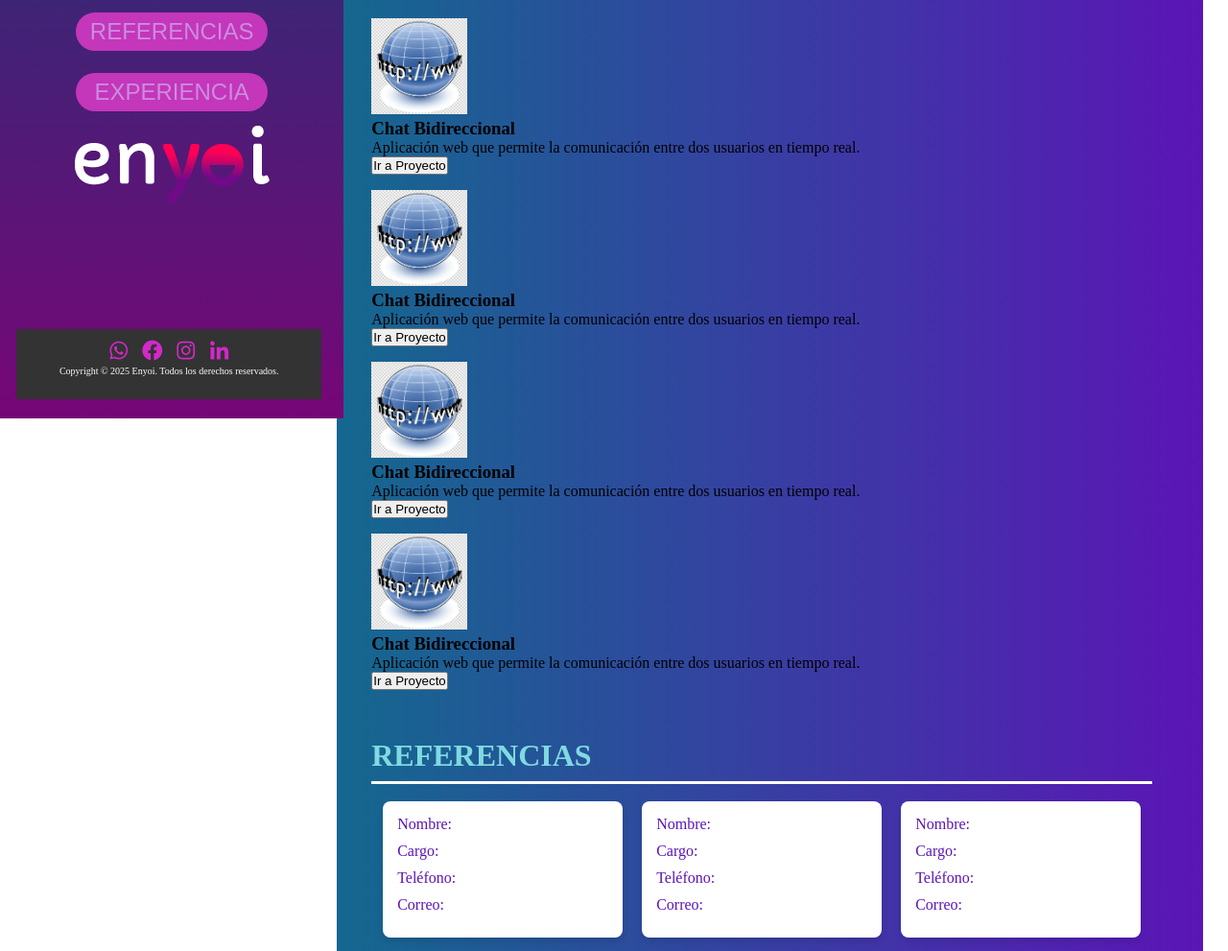
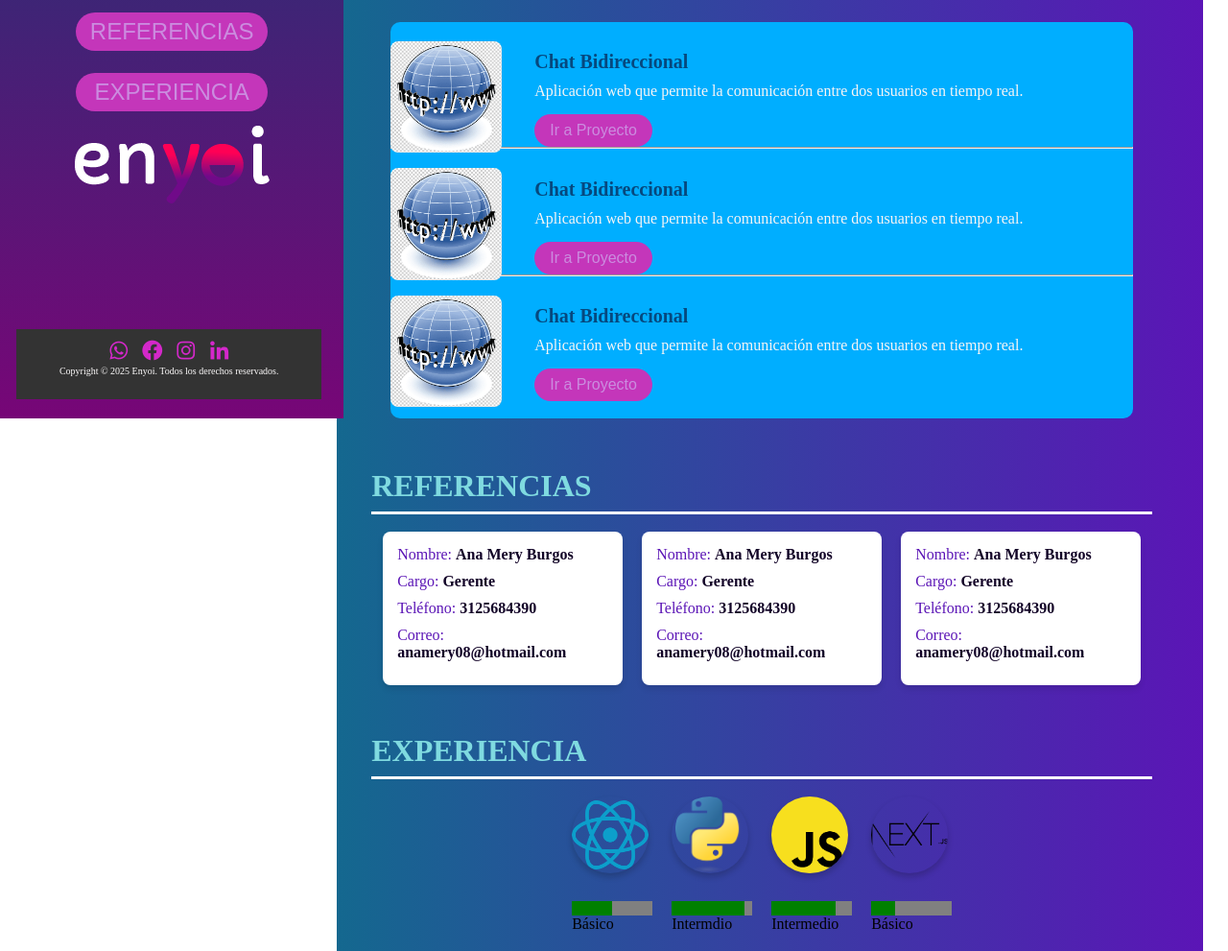
Before and after one commit to Andref-og22/miportafolio-enyoi, a plain HTML site: page index.html in a window 1280 px wide. Shown: the part 364-1355 px from the top of the page at 96% size. Drawn offline with nearby package versions, Linux system fonts and the light colour scheme.

Commit message:
Modificacion de ultimo momento

```diff
--- a/Scripts/script.js
+++ b/Scripts/script.js
@@ -5,20 +5,9 @@ document.addEventListener('DOMContentLoaded', function() {
             event.preventDefault();
             const targetSection = document.querySelector(this.querySelector('a').getAttribute('href'));
             window.scrollTo({
-                top: targetSection.offsetTop - 20, // Ajuste para un pequeño espacio superior
+                top: targetSection.offsetTop - 20,
                 behavior: 'smooth'
             });
         });
     });
-
-    // Ajuste automático de los cuadros de los proyectos
-    function ajustarProyectos() {
-        const proyectos = document.querySelectorAll('.card-projects');
-        proyectos.forEach(proyecto => {
-            proyecto.style.height = 'auto'; // Ajustar la altura automáticamente
-        });
-    }
-
-    // Llamar a la función para ajustar proyectos
-    ajustarProyectos();
-});
+})
--- a/Styles/right.css
+++ b/Styles/right.css
@@ -43,17 +43,58 @@ body > .right-container {
     text-align: justify;
 }
 
-.container-img-card img {
-    width: 100px;
-    height: 100px;
-    margin-top: 1rem;
+
+
+#section-projects .container-projects .container-cards {
+    display: flex;
+    justify-content: space-between;
+    gap: 20px;
+    flex-wrap: wrap;
+    margin: 20px;
+    background-color: rgb(0, 174, 255);
+    border-radius: 10px;
 }
 
-.card-projects-uno .card-reference-dos .card-reference-tres .card-reference-cuatro{
-    width: 250px;
-    background-color: white;
-    padding: 15px;
-    border-width: 8px;
+.container-projects .container-cards .container-img-card img {
+    width: 15%;
+    height: auto;
+    border-radius: 8px;
+    margin-top: 20px;
+}
+
+.container-projects .container-cards .container-description-card h3 {
+    font-size: 1.25rem;
+    font-weight: bold;
+    color: rgb(6, 72, 126);
+    margin-top: 10px;
+}
+
+.card-projects .container-description-card p {
+    font-size: 1rem;
+    color: rgb(248, 245, 245);
+    margin-top: 10px;
+}
+
+.card-projects .container-description-card {
+    margin-left: 150px;
+    margin-top: -120px;
+}
+.card-projects .boton-proyecto-uno button {
+    background-color: #c436ba;
+    color: rgb(203, 140, 223);
+    padding: 8px 16px;
+    font-size: 1rem;
+    border: none;
+    border-radius: 20px;
+    cursor: pointer;
+    margin-top: 15px;
+    padding-bottom: -12px 0;
+}
+
+.card-projects .boton-proyecto-uno button:hover {
+    background-color: #0e7696;
+    color: rgb(209, 38, 209);
+    transform: scale(1.1);
 }
 
 
@@ -80,6 +121,12 @@ body > .right-container {
     margin-bottom: 10px;
 }
 
+.card-reference-uno span, .card-reference-dos span, .card-reference-tres span {
+    font-size: 1rem;
+    color: rgb(18, 3, 39);
+    font-weight: bold;
+}
+
 /*Estilo para las card de experiencia*/
 .container-experience {
     display: flex;
@@ -90,10 +137,18 @@ body > .right-container {
 
 /* Estilos para las imágenes de la sección de experiencia */
 .section-experience .container-experience .card-experience img {
-    width: 80px;  /* Establecer un tamaño adecuado para las imágenes */
+    width: 80px;
     height: 80px;
-    object-fit: contain; /* Asegura que la imagen mantenga su aspecto sin distorsionarse */
-    border-radius: 50%;  /* Dar un borde redondeado a las imágenes */
-    box-shadow: 0 4px 6px rgba(0, 0, 0, 0.2); /* Añadir sombra para mayor estilo */
+    object-fit: contain;
+    border-radius: 50%;
+    box-shadow: 0 4px 6px rgba(12, 8, 8, 0.2);
     margin-bottom: 15px;
 }
+
+progress {
+    width: 100%;
+    height: 15px;
+    border-radius: 10px;
+    margin-top: 10px;
+    background-color: rgb(209, 38, 209);
+}
--- a/index.html
+++ b/index.html
@@ -66,7 +66,7 @@
                         <br>
                         <div class="container-cards">
 
-                            <div class="card-projects-uno">
+                            <div class="card-projects">
                                 <div class="container-img-card">
                                     <img src="Assets/Images/image2.png" alt="">
                                 </div>
@@ -77,8 +77,9 @@
                                 </p>
                                 <a class="boton-proyecto-uno" href="https://andref-og22.github.io/proyectito/"><button>Ir a Proyecto</button></a>
                                 </div>
-                            <div class="card-projects-dos">
-                                    <div class="container-img-card">
+                                <hr>
+                            <div class="card-projects">
+                                <div class="container-img-card">
                                         <img src="Assets/Images/image2.png" alt="">
                                     </div>
                                     <div class="container-description-card">
@@ -88,7 +89,8 @@
                                 </p>
                                 <a class="boton-proyecto-uno" href="https://andref-og22.github.io/proyectito/"><button>Ir a Proyecto</button></a>
                                 </div>
-                            <div class="card-projects-tres">
+                                <hr>
+                            <div class="card-projects">
                                     <div class="container-img-card">
                                         <img src="Assets/Images/image2.png" alt="">
                                     </div>
@@ -99,17 +101,6 @@
                                 </p>
                                 <a class="boton-proyecto-uno" href="https://andref-og22.github.io/proyectito/"><button>Ir a Proyecto</button></a>
                                 </div>
-                            <div class="card-projects-cuatro">
-                                <div class="container-img-card">
-                                        <img src="Assets/Images/image2.png" alt="">
-                                    </div>
-                                    <div class="container-description-card">
-                                        <h3>Chat Bidireccional</h3>
-                                    <p>
-                                        Aplicación web que permite la comunicación entre dos usuarios en tiempo real.
-                                    </p>
-                                    <a class="boton-proyecto-uno" href="https://andref-og22.github.io/proyectito/"><button>Ir a Proyecto</button></a>
-                                </div>
                             </div>
                         </div>
                         <br>
@@ -119,22 +110,22 @@
                     <br>
                     <div class="card-references">
                         <div class="card-reference-uno">
-                            <p>Nombre: <span></span></p>
-                            <p>Cargo: <span></span></p>
-                            <p>Teléfono: <span></span></p>
-                            <p>Correo: <span></span></p>
+                            <p>Nombre: <span>Ana Mery Burgos</span></p>
+                            <p>Cargo: <span>Gerente</span></p>
+                            <p>Teléfono: <span>3125684390</span></p>
+                            <p>Correo: <span>anamery08@hotmail.com</span></p>
                         </div>
                         <div class="card-reference-dos">
-                            <p>Nombre: <span></span></p>
-                            <p>Cargo: <span></span></p>
-                            <p>Teléfono: <span></span></p>
-                            <p>Correo: <span></span></p>
+                            <p>Nombre: <span>Ana Mery Burgos</span></p>
+                            <p>Cargo: <span>Gerente</span></p>
+                            <p>Teléfono: <span>3125684390</span></p>
+                            <p>Correo: <span>anamery08@hotmail.com</span></p>
                         </div>
                         <div class="card-reference-tres">
-                            <p>Nombre: <span></span></p>
-                            <p>Cargo: <span></span></p>
-                            <p>Teléfono: <span></span></p>
-                            <p>Correo: <span></span></p>
+                            <p>Nombre: <span>Ana Mery Burgos</span></p>
+                            <p>Cargo: <span>Gerente</span></p>
+                            <p>Teléfono: <span>3125684390</span></p>
+                            <p>Correo: <span>anamery08@hotmail.com</span></p>
                         </div>
                     </div>
                     <br>
```
